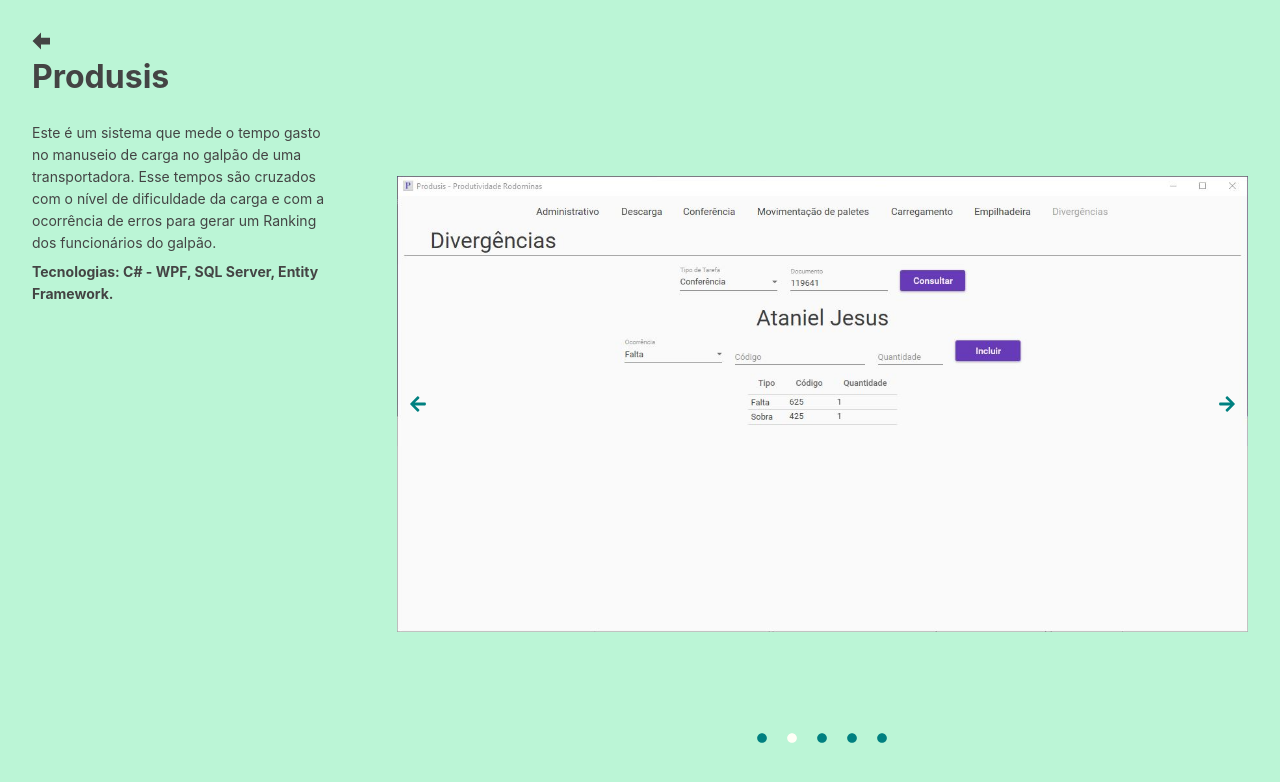
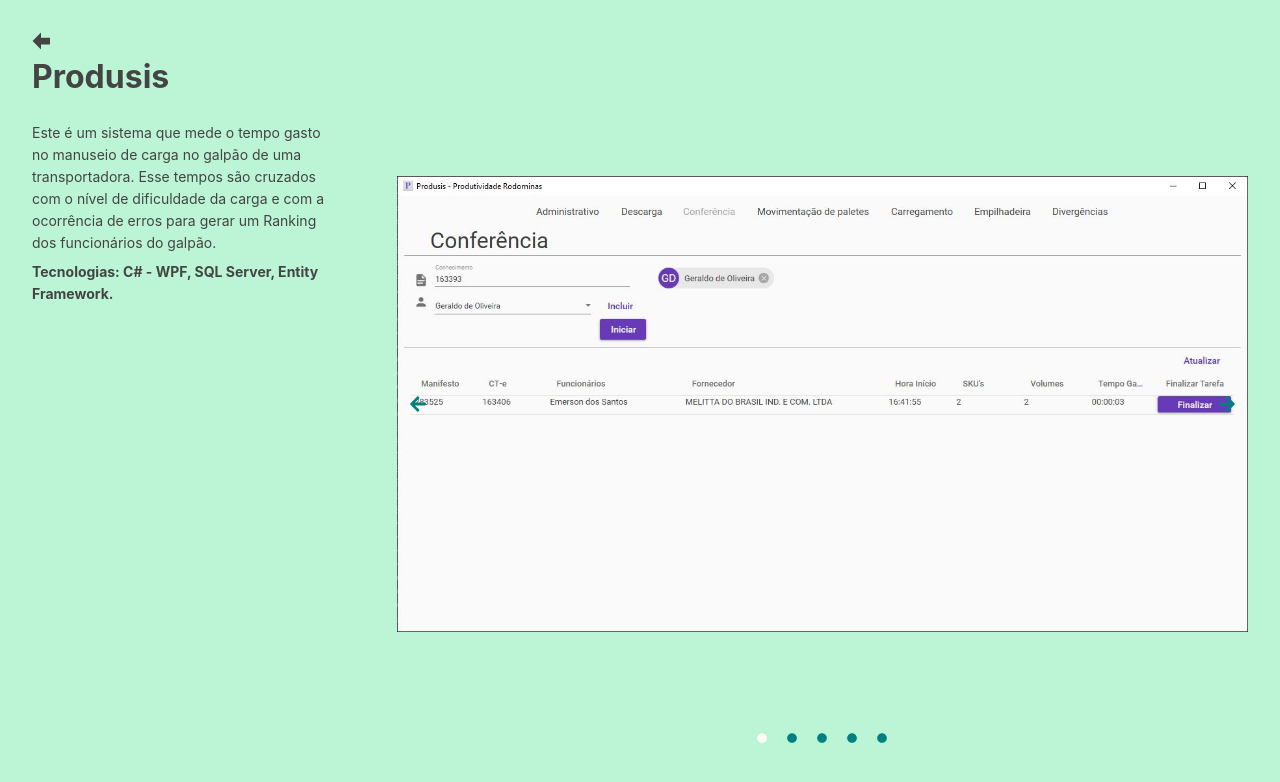
Before and after one commit to ThaisMap/Portfolio, a Next.js app: page /produsis in a window 1280 px wide. Shown: the top 782 px of the page. Built offline with nearby package versions, Linux system fonts and the light colour scheme.

Commit message:
Dots funcionam

```diff
--- a/components/carousel.jsx
+++ b/components/carousel.jsx
@@ -4,7 +4,7 @@ import { FaArrowLeft, FaArrowRight, FaCircle } from "react-icons/fa";
 
 export default function Carousel(props) {
   const { images } = props;
-  const [currIndex, setCurrIndex] = useState(1);
+  const [currIndex, setCurrIndex] = useState(0);
 
   function nextImage() {
     if (currIndex < images.length - 1) setCurrIndex(currIndex + 1);
@@ -16,8 +16,20 @@ export default function Carousel(props) {
     else setCurrIndex(images.length - 1);
   }
 
-  function setImage(index) {
-    console.log(event);
+  function Dot(props) {
+    const index = props.id;
+    const onDotClick = () => {
+      setCurrIndex(index);
+    };
+    return (
+      <div
+        key={index}
+        className={index == currIndex ? styles.activedot : styles.dots}
+        onClick={onDotClick}
+      >
+        <FaCircle />
+      </div>
+    );
   }
 
   return (
@@ -31,12 +43,7 @@ export default function Carousel(props) {
         </div>
         <div className={styles.center}>
           {images.map((img, index) => (
-            <div
-              key={index}
-              className={index == currIndex ? styles.activedot : styles.dots}
-            >
-              <FaCircle />
-            </div>
+            <Dot id={index} key={img} />
           ))}
         </div>
         <div className={styles.right} onClick={nextImage}>
```
